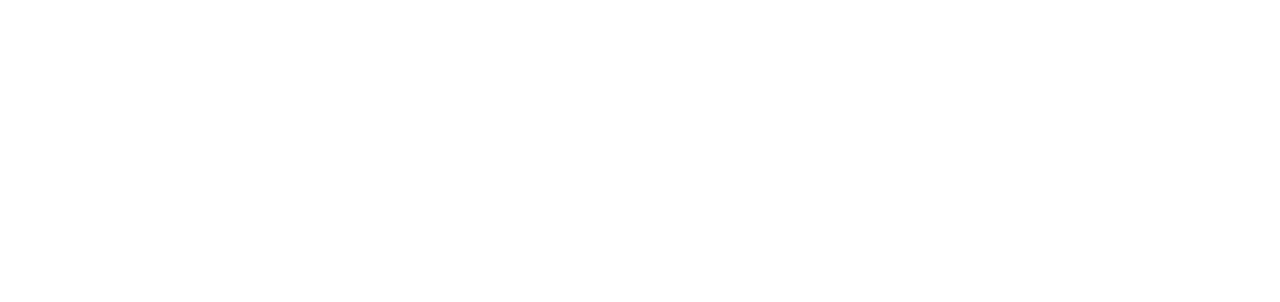
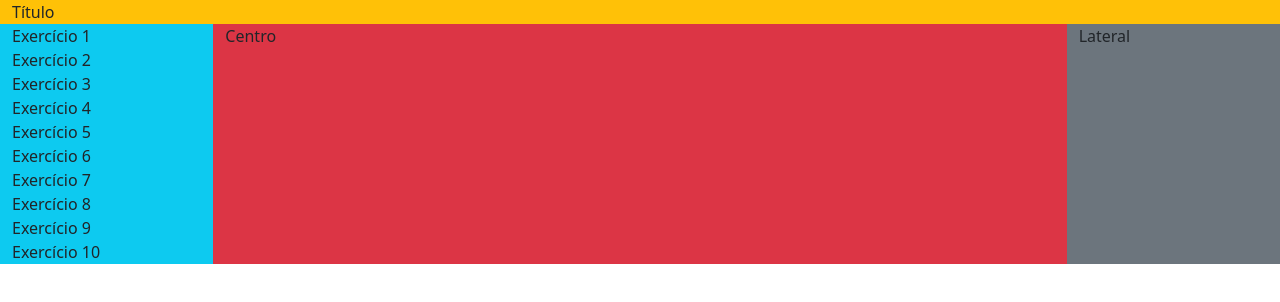
Before and after one commit to abnercosta97/aula-bootstrap, a plain HTML site: page index.html in a window 1280 px wide. Drawn offline with nearby package versions, Linux system fonts and the light colour scheme.

Commit message:
first commit

```diff
--- a/index.html
+++ b/index.html
@@ -1,15 +1,39 @@
 <!DOCTYPE html>
 <html lang="pt-BR">
-<head>
-    <meta charset="UTF-8">
-    <meta http-equiv="X-UA-Compatible" content="IE=edge">
-    <meta name="viewport" content="width=device-width, initial-scale=1.0">
+  <head>
+    <meta charset="UTF-8" />
+    <meta http-equiv="X-UA-Compatible" content="IE=edge" />
+    <meta name="viewport" content="width=device-width, initial-scale=1.0" />
     <title>Exercicios Bootstrap</title>
-    <link href="https://cdn.jsdelivr.net/npm/bootstrap@5.3.0-alpha3/dist/css/bootstrap.min.css" rel="stylesheet"/>
+    <link
+      href="https://cdn.jsdelivr.net/npm/bootstrap@5.3.0-alpha3/dist/css/bootstrap.min.css"
+      rel="stylesheet"
+    />
     <script src="https://cdn.jsdelivr.net/npm/bootstrap@5.3.0-alpha3/dist/js/bootstrap.bundle.min.js"></script>
-
-</head>
-<body>
-
-</body>
+  </head>
+  <body>
+    <div style="max-width: 992;" class="container-fluid w-100 bg-warning">
+      <div class="row">
+        <div class="col">
+            Título
+        </div>
+      </div>
+      <div class="row">
+        <div class="col md-12 col-lg-2 bg-info">
+          <div>Exercício 1</div>
+          <div>Exercício 2</div>
+          <div>Exercício 3</div>
+          <div>Exercício 4</div>
+          <div>Exercício 5</div>
+          <div>Exercício 6</div>
+          <div>Exercício 7</div>
+          <div>Exercício 8</div>
+          <div>Exercício 9</div>
+          <div>Exercício 10</div>
+        </div>
+        <div class="col-md-12 col-lg-8 bg-danger">Centro</div>
+        <div class="col-md-12 col-lg-2 bg-secondary">Lateral</div>
+      </div>
+    </div>
+  </body>
 </html>
```
